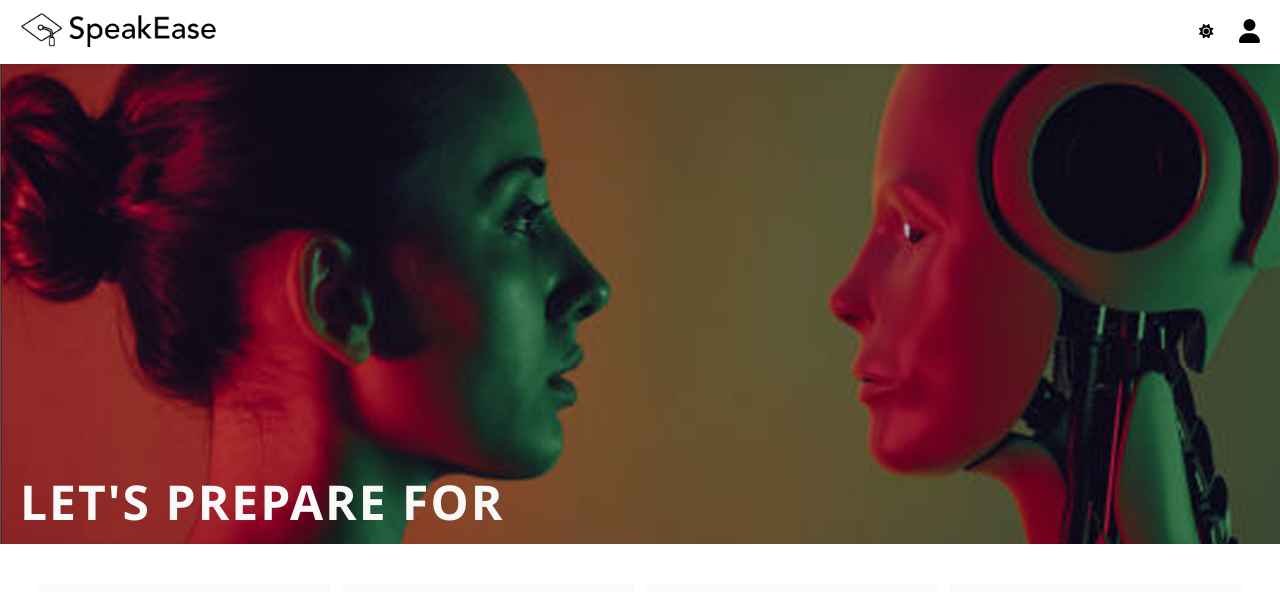
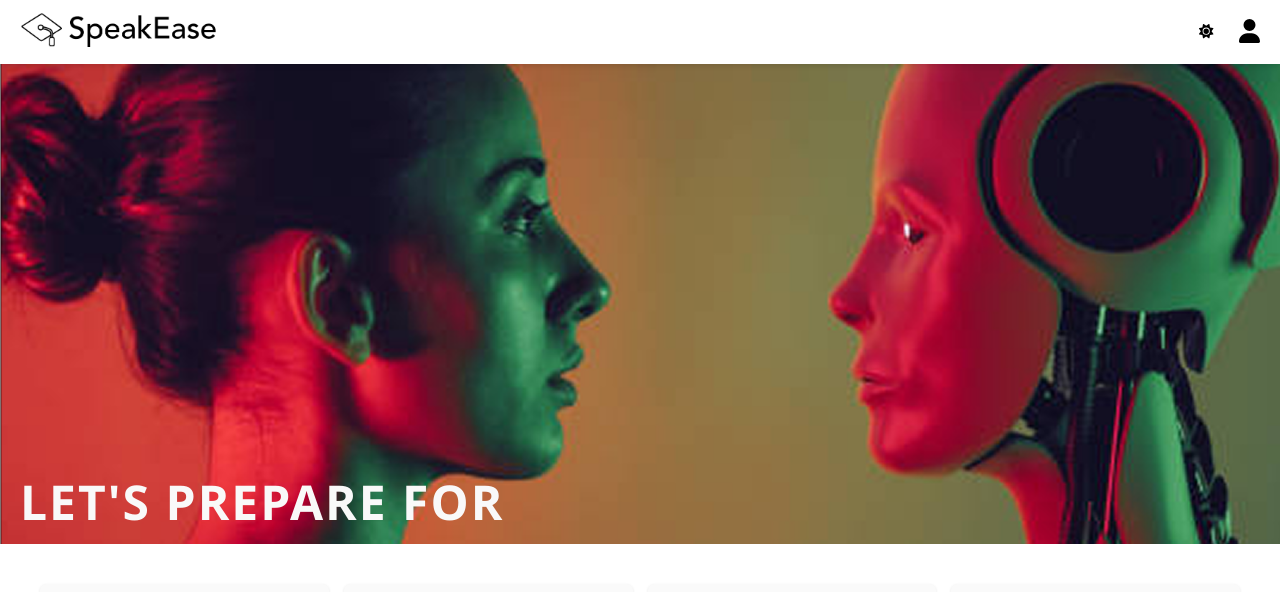
Before and after one commit to OrelShai/SpeakEase, a React (Create React App) app in the folder speakease-frontend/: page / in a window 1280 px wide. Shown: the top 592 px of the page. Built offline with nearby package versions, Linux system fonts and the light colour scheme; grey boxes are pictures that could not be loaded.

Commit message:
FPIC-4  FPIC-45   Dark mode for the whole app
done

```diff
--- a/speakease-frontend/src/App.css
+++ b/speakease-frontend/src/App.css
@@ -1,3 +1,31 @@
+/* Default light mode styles */
+body {
+  background-color: white;
+  color: black;
+  /* other styles */
+}
+
+.App {
+  text-align: center;
+}
+
 .main-content {
   padding-top: 64px; /* Adjust the value as needed */
 }
+
+/*------------ Dark mode styles------------------- */
+.dark-mode body {
+  background-color: black;
+  color: white;
+  /* other dark mode styles */
+}
+
+.dark-mode .App-header {
+  background-color: #333;
+  color: white;
+}
+
+.dark-mode .main-content {
+  background-color: #444;
+  color: white;
+}
--- a/speakease-frontend/src/pages/HomePage.css
+++ b/speakease-frontend/src/pages/HomePage.css
@@ -1,49 +1,49 @@
 /* Reset some basic elements */
 * {
   box-sizing: border-box;
+  /* Include padding and border in element's total width and height */
 }
 
 /* Body & HTML - No fixed height */
-  html, body {
+html,
+body {
   font-family: Arial, sans-serif;
   background-color: #f9f9f9;
   height: auto;
+}
+
+/* Dark mode styles for Body & HTML */
+.dark-mode html,
+.dark-mode body {
+  background-color: #1e1e1e;
+  color: #ffffff;
 }
 
 .homepage {
   width: 200%;
 }
 
-  /* ========== HERO SECTION ========== */
+/* ========== HERO SECTION (the top picture and text ========== */
 .hero {
   position: relative;
   min-height: 60vh;
   background: url("/public/images/woman_and_robot.png") center center / cover no-repeat;
 }
 
-  .hero.dark-mode {
-    background-color: #1e1e1e;
-  }
-
-  .hero-overlay {
+.hero-content {
+  /* Put the lets prepare for the future text on the bottom left */
   position: absolute;
-    top: 0;
-    left: 0;
-    width: 100%;
-    height: 100%;
-    background-color: rgba(0,0,0,0.3); /* Slight dark overlay */
-  }
-
-  .hero-content {
-    position: absolute;
-    bottom: 0px; /* distance from bottom */
-    left: 20px;   /* distance from left */
-    color: #fff;
-    text-align: left; /* make sure text is aligned left */
+  bottom: 0px;
+  /* distance from bottom */
+  left: 20px;
+  /* distance from left */
+  text-align: left;
+  /* make sure text is aligned left */
   z-index: 1;
 }
 
 .hero-content h1 {
+  /* Style the text */
   font-size: 3rem;
   text-transform: uppercase;
   letter-spacing: 2px;
@@ -57,7 +57,8 @@
   padding: 40px 20px;
 }
 
-  .scenarios.dark-mode {
+/* Dark mode style for scenarios */
+.dark-mode .scenarios {
   background-color: #1e1e1e;
 }
 
@@ -74,7 +75,7 @@
   background-color: #fafafa;
   border-radius: 6px;
   padding: 10px;
-    box-shadow: 0 1px 3px rgba(0,0,0,0.1);
+  box-shadow: 0 1px 3px rgba(0, 0, 0, 0.1);
 }
 
 .scenario-button img {
@@ -107,7 +108,7 @@
   justify-content: space-between;
 }
 
-  .dark-bar.dark-mode {
+.dark-mode .dark-bar {
   background-color: #1e1e1e;
 }
 
@@ -124,6 +125,9 @@
 
 .dark-bar-buttons {
   flex-shrink: 0;
+  margin-left: auto; /* This will push the buttons to the right */
+  display: flex;
+  justify-content: flex-end; /* Align buttons to the right */
 }
 
 .dark-bar-buttons .deny-btn,
@@ -149,7 +153,7 @@
   margin: 0 auto;
 }
 
-  .guidance.dark-mode {
+.dark-mode .guidance {
   background-color: #1e1e1e;
 }
 
@@ -169,7 +173,7 @@
   background-color: #fff;
   padding: 20px;
   width: 220px;
-    box-shadow: 0 1px 3px rgba(0,0,0,0.1);
+  box-shadow: 0 1px 3px rgba(0, 0, 0, 0.1);
   border-radius: 6px;
 }
 
@@ -191,7 +195,7 @@
   background-color: #f2f2f2;
 }
 
-  .testimonials.dark-mode {
+.dark-mode .testimonials {
   background-color: #1e1e1e;
 }
 
@@ -240,7 +244,7 @@
   padding: 40px 20px;
 }
 
-  .faq.dark-mode {
+.dark-mode .faq {
   background-color: #1e1e1e;
 }
 
@@ -264,7 +268,7 @@
   padding: 40px 20px;
 }
 
-  .contact.dark-mode {
+.dark-mode .contact {
   background-color: #1e1e1e;
 }
 
@@ -335,7 +339,7 @@
   height: 100px;
   object-fit: cover;
   border-radius: 6px;
-    box-shadow: 0 1px 3px rgba(0,0,0,0.2);
+  box-shadow: 0 1px 3px rgba(0, 0, 0, 0.2);
 }
 
 /* ========== FOOTER ========== */
@@ -346,7 +350,7 @@
   text-align: center;
 }
 
-  .footer.dark-mode {
+.dark-mode footer {
   background-color: #1e1e1e;
 }
 
@@ -376,3 +380,27 @@
 .footer-policy a:hover {
   text-decoration: underline;
 }
+
+/* Additional dark mode styles for nested elements */
+.dark-mode .scenario-button {
+  background-color: #333;
+}
+
+.dark-mode .scenario-button p {
+  color: #fff;
+}
+
+.dark-mode .testimonial {
+  background-color: #333;
+  color: #fff;
+}
+
+.dark-mode .faq-item {
+  background-color: #333;
+  color: #fff;
+}
+
+.dark-mode .trainer {
+  background-color: #333;
+  color: #fff;
+}
```
Lines whose indentation alone changed are shown as unchanged.
